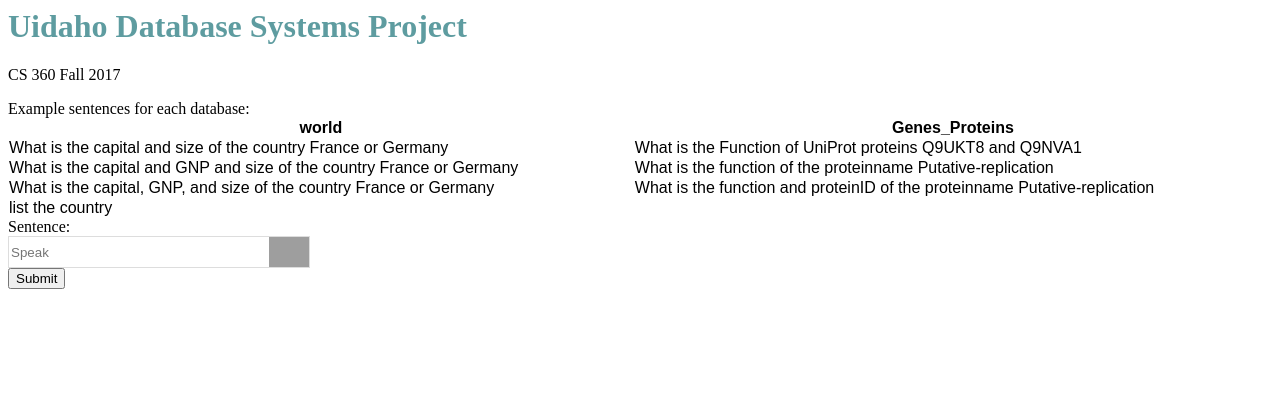
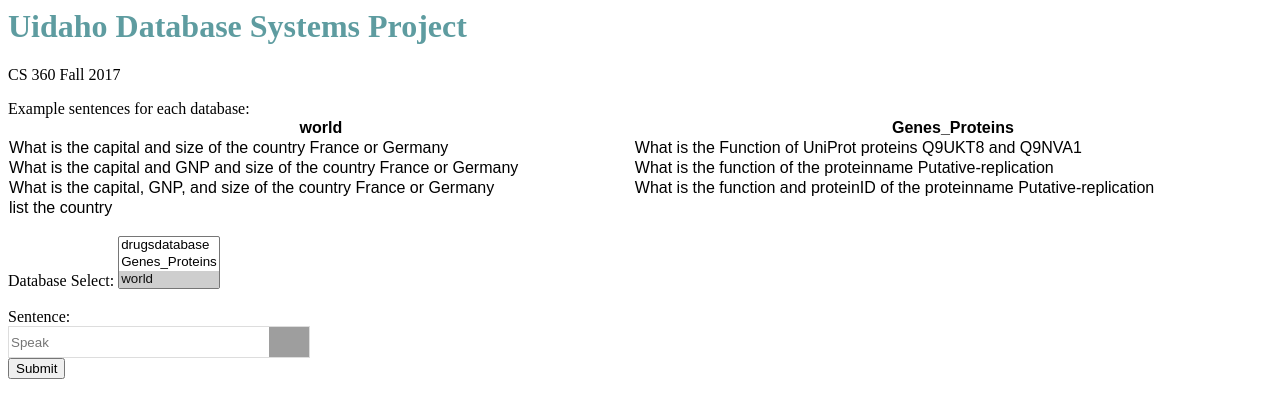
Before and after one commit to rohitkyadv/CS460-360-Project, a PHP site: page / in a window 1280 px wide. Shown: the top 418 px of the page. Run offline with PHP 8.4, Linux system fonts and the light colour scheme; data that the repository does not hold is empty; grey boxes are pictures that could not be loaded.

Commit message:
Added ability to select desired database

```diff
--- a/index.php
+++ b/index.php
@@ -47,7 +47,16 @@ Example sentences for each database: <br>
 
 <!-- Search Form -->
 <form id="labnol" method="post" action="index.php"> <!action="https://www.google.com/search">
-  Sentence: <div class="speech">
+  <br> Database Select:
+  <select name="db_select" size="3">
+    <option value="drugsdatabase">drugsdatabase</option>
+    <option value="Genes_Proteins">Genes_Proteins</option>
+    <option value="world" selected>world</option>
+  </select>
+  <br>
+
+  <br>Sentence:
+  <div class="speech">
     <input type="text" name="raw" id="transcript" placeholder="Speak" />
     <img onclick="startDictation()" src="//i.imgur.com/cHidSVu.gif" />
   </div>
@@ -61,7 +70,7 @@ if ($data != null) {
   echo "Output: <br>";
 
   $command = escapeshellcmd(getcwd() . '/main.py');
-  $arg     = " " . "\"" . $_POST["raw"] . "\"";
+  $arg     = " " .  $_POST["db_select"] . " "  . "\"" . $_POST["raw"] . "\"";
   $output = shell_exec($command . $arg);
   echo "<pre>" . $output . "<pre>";    // nl2br converts newlines to html <br>
 }
```
Also changed, not shown: 1 other file.
